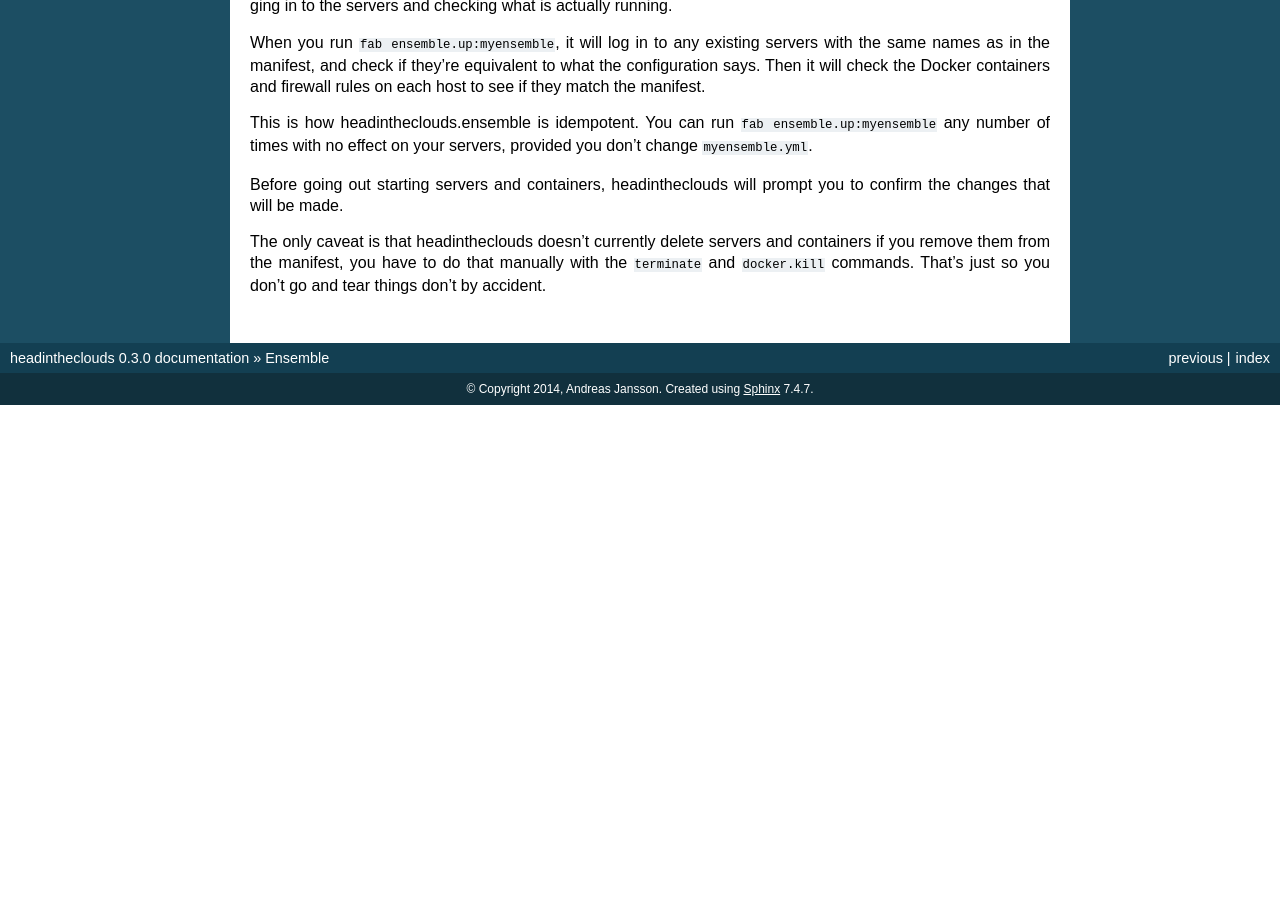
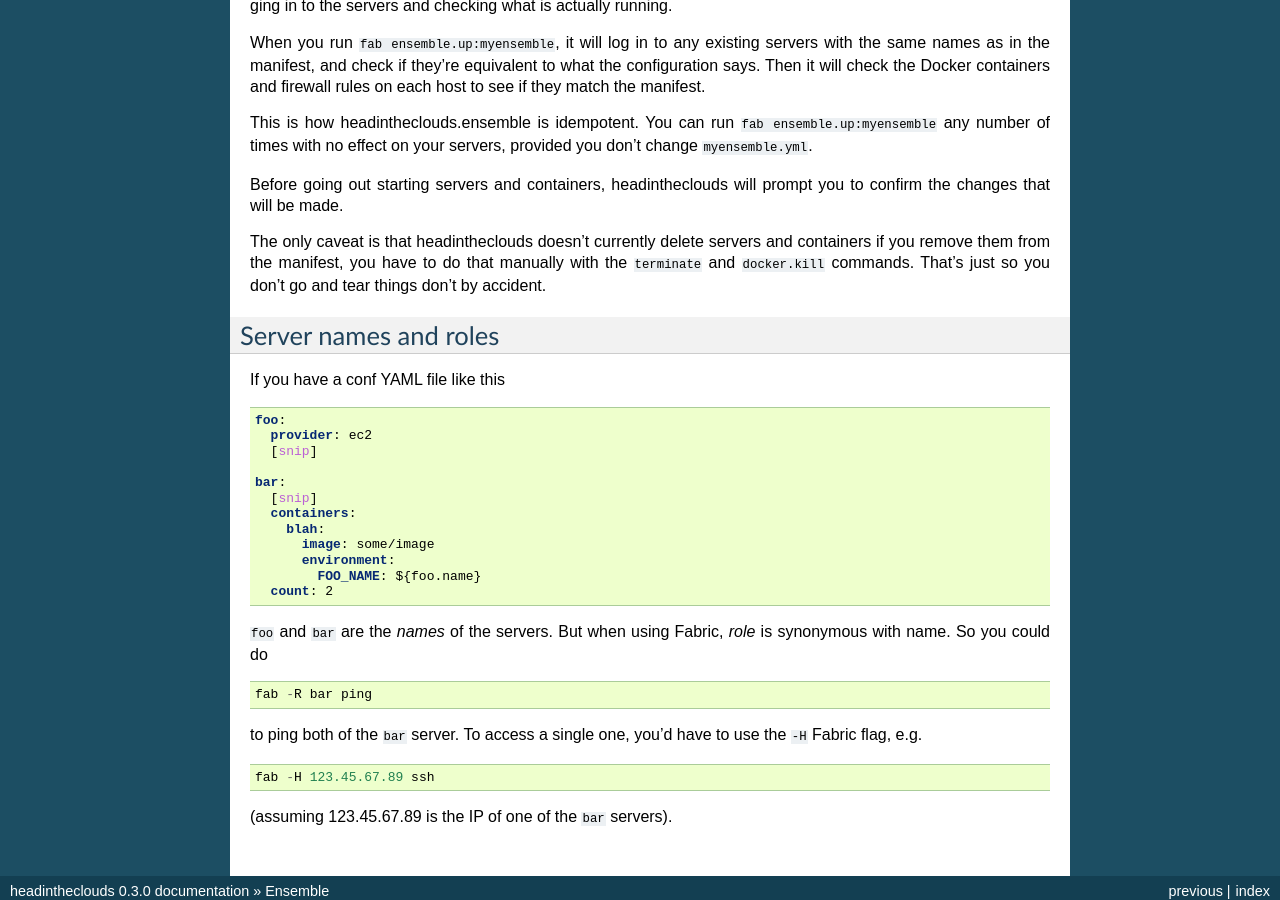
Before and after one commit to andreasjansson/head-in-the-clouds, a Sphinx documentation site: the page built from docs/ensemble.rst, in a window 1280 px wide and 900 px high, scrolled down 3881 px. Built offline with Sphinx 7.4.7, drawn with Linux system fonts in a browser that asks for light colours; before the commit the page ends 4286 px from its top, so only the background shows below that; some of the changed text lies outside the part shown.

```diff
--- a/docs/ensemble.rst
+++ b/docs/ensemble.rst
@@ -229,3 +229,37 @@
 Before going out starting servers and containers, headintheclouds will prompt you to confirm the changes that will be made.
 
 The only caveat is that headintheclouds doesn't currently delete servers and containers if you remove them from the manifest, you have to do that manually with the ``terminate`` and ``docker.kill`` commands. That's just so you don't go and tear things don't by accident.
+
+Server names and roles
+----------------------
+
+If you have a conf YAML file like this
+
+.. code-block:: yaml
+
+   foo:
+     provider: ec2
+     [snip]
+
+   bar:
+     [snip]
+     containers:
+       blah:
+         image: some/image
+         environment:
+           FOO_NAME: ${foo.name}
+     count: 2
+
+``foo`` and ``bar`` are the *names* of the servers. But when using Fabric, *role* is synonymous with name. So you could do
+
+::
+
+   fab -R bar ping
+
+to ping both of the ``bar`` server. To access a single one, you'd have to use the ``-H`` Fabric flag, e.g.
+
+::
+
+   fab -H 123.45.67.89 ssh
+
+(assuming 123.45.67.89 is the IP of one of the ``bar`` servers).
--- a/docs/tutorial.rst
+++ b/docs/tutorial.rst
@@ -96,3 +96,5 @@
    fab -R wordpress terminate
 
 Now ``fab nodes`` will be empty again.
+
+A slightly longer Wordpress can be found in the /examples directory.
```
Also changed, not shown: 2 other files.
